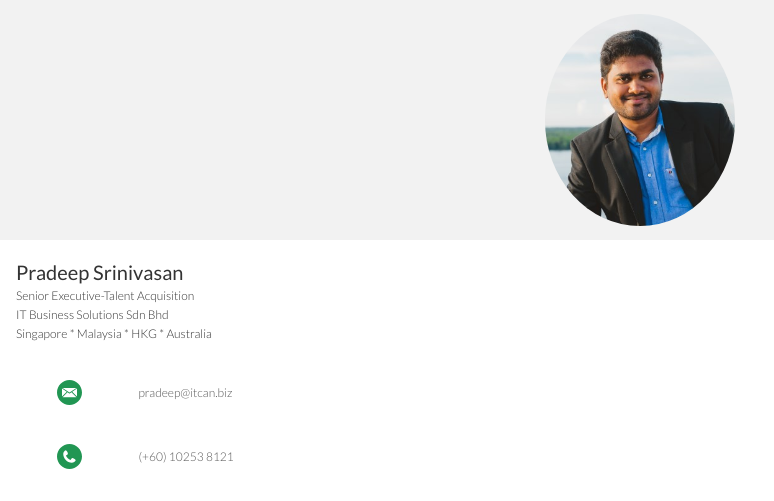
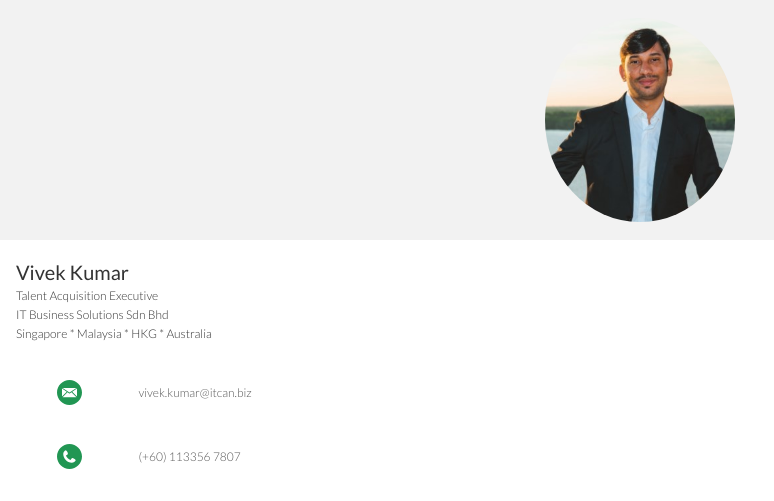
Before and after one commit to ITCANNAMECARD/VIVEK, a plain HTML site: page index.html in a window 1280 px wide. Shown: the top 501 px of the page, 0-774 px from the left. Drawn offline with Linux system fonts and the light colour scheme; a web font is replaced by a local one.

Commit message:
Update index.html

```diff
--- a/index.html
+++ b/index.html
@@ -14,7 +14,7 @@
 			<div class="row">
 				<div class="col"></div>
 				<div class="col is-5">
-					<img class="profile-pic" src="PRADEEP SRINIVASAN.jpg" alt="Profile Picture">
+					<img class="profile-pic" src="VIVEK KUMAR.jpg" alt="Profile Picture">
 				</div>
 				<div class="col"></div>
 			</div>
@@ -25,8 +25,8 @@
 		<div class="container">
 			<div class="row name-title-company">
 				<div class="col is-6">
-					<p class="text-name">Pradeep Srinivasan</p>
-					<p class="text-title-company">Senior Executive-Talent Acquisition</p>
+					<p class="text-name">Vivek Kumar</p>
+					<p class="text-title-company">Talent Acquisition Executive</p>
 					<p class="text-title-company">IT Business Solutions Sdn Bhd</p>
 					<p class="text-title-company">Singapore	*	Malaysia	*	HKG	*	Australia
 				</div>
@@ -38,14 +38,14 @@
 	</section>
 
 	<section class="bg-color-white secondary-info">
-		<a href="mailto:pradeep@itcan.biz">
+		<a href="mailto:vivek.kumar@itcan.biz">
 			<div class="container">
 				<div class="row detail">
 					<div class="col">
 						<img src="assets/icon-email.svg" alt="Email Icon"">
 					</div>
 					<div class="col is-8">
-						<p class="text-detail">pradeep@itcan.biz</p>
+						<p class="text-detail">vivek.kumar@itcan.biz</p>
 					</div>
 					<div class="col">
 						<img src="assets/right-arrow.svg" alt="Right Arrow" height="50%" width="40%">
@@ -56,14 +56,14 @@
 	</section>
 
 	<section class="bg-color-white secondary-info">
-		<a href="tel:+60102538121">
+		<a href="tel:+601133567807">
 			<div class="container">
 				<div class="row detail">
 					<div class="col">
 						<img src="assets/icon-phone.svg" alt="Phone Icon"">
 					</div>
 					<div class="col is-8">
-						<p class="text-detail">(+60) 10253 8121</p>
+						<p class="text-detail">(+60) 113356 7807</p>
 					</div>
 					<div class="col">
 						<img src="assets/right-arrow.svg" alt="Right Arrow" height="50%" width="40%">
```
